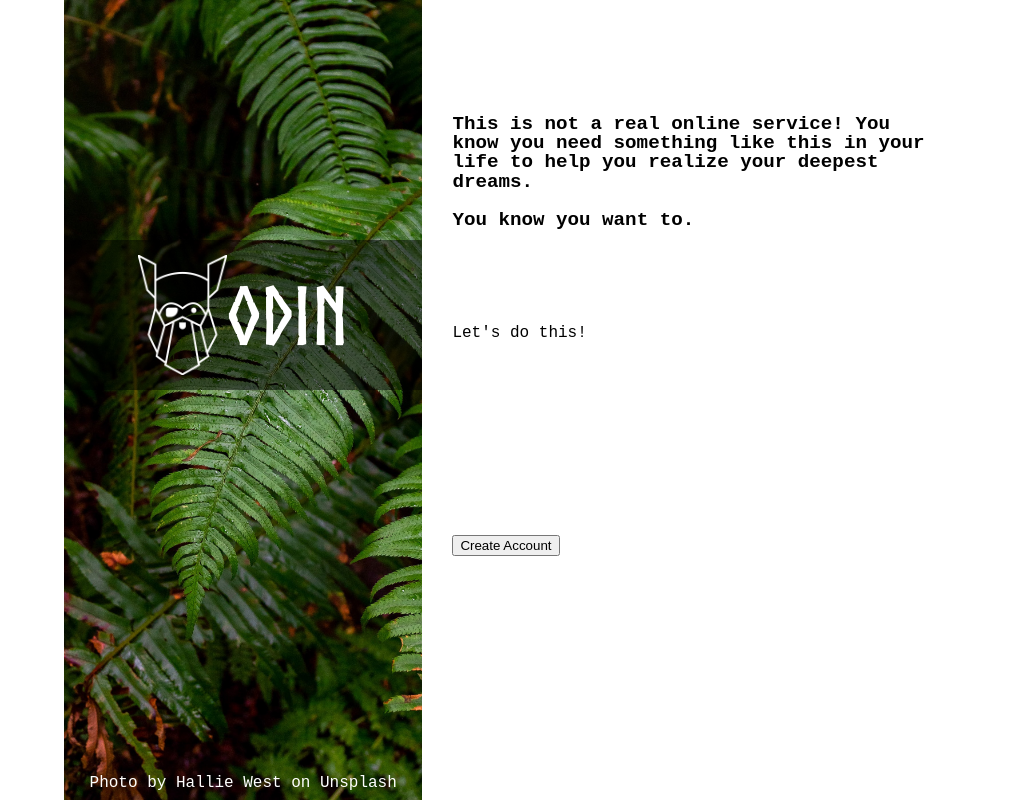
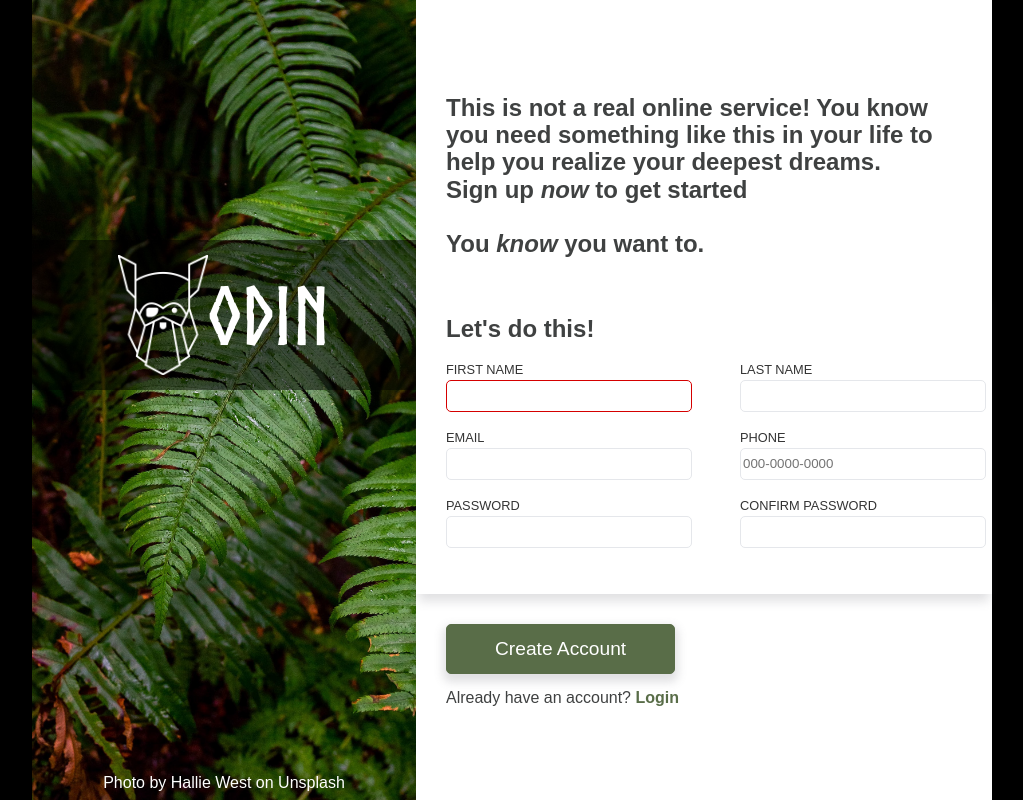
Before and after one commit to amirobinsonmuto/sign-up-form, a plain HTML site: page index.html in a window 1280 px wide. Shown: the whole page, without its empty margins (128-1151 px from the left). Drawn offline with Linux system fonts and the light colour scheme.

Commit message:
Add styling

```diff
--- a/index.html
+++ b/index.html
@@ -22,17 +22,57 @@
     <div class="right-panel">
         <div class="top-section">
             <p>This is not a real online service! You know you need something like this in your life to help you realize your deepest dreams.</p>
+            <p>Sign up <em>now</em> to get started</p>
             <br>
             <p>You <em>know</em> you want to.</p>
         </div>
-        <form action="">
+        <form action="#" method="post">
             <div class="field-section">
-                <legend>Let's do this!</legend>
+                <legend class="legend">Let's do this!</legend>
+
+                <div class="row">
+                    <div class="form-group">
+                        <label for="first_name">First Name</label>
+                        <input type="text" id="first_name" name="first_name"
+                               required >
+                    </div>
+
+                    <div class="form-group">
+                        <label for="last_name">Last Name</label>
+                        <input type="text" id="last_name" name="last_name">
+                    </div>
+                 </div>
+
+                <div class="row">
+                    <div class="form-group">
+                        <label for="email">Email</label>
+                        <input type="email" id="email" name="email">
+                    </div>
+
+                    <div class="form-group">
+                        <label for="phone">Phone</label>
+                        <input type="text" id="phone" name="phone"
+                               placeholder="000-0000-0000">
+                    </div>
+                </div>
+
+                <div class="row">
+                    <div class="form-group">
+                        <label for="password">Password</label>
+                        <input type="password" id="password" name="password">
+                    </div>
+
+                    <div class="form-group">
+                        <label for="confirm-password">Confirm Password</label>
+                        <input type="password" id="confirm-password" name="confirm-password">
+                    </div>
+                </div>
 
             </div>
             <div class="button-section">
                 <button type="submit">Create Account</button>
-
+                <br><br>
+                <p>Already have an account? <a href="#">Login</a></p>
             </div>
         </form>
 
--- a/style.css
+++ b/style.css
@@ -47,33 +47,43 @@ table {
 	border-spacing: 0;
 }
 
-/* font */
+/* custom properties */
+
+:root {
+    --color-gray: #e5e7eb;
+    --color-green: #596D48;
+    --color-main-text: #3f4141;
+}
+
+/* universal font styling*/
 
 @font-face {
     font-family: "Norse-Bold";
     src: url("Norse-Bold.otf");
 }
 
-p, form {
-    font-family: 'Courier New', Courier, monospace;
+p {
+    font-family: Arial, 'Courier New', Courier, monospace;
+    color: var(--color-main-text);
 }
 
-.logo p {
-    font-size: 80px;
-    font-family: "Norse-Bold", Verdana, Geneva, Tahoma, sans-serif;
+em {
+    font-style: italic;
 }
 
-.top-section {
-    font-size: 1.2rem;
+a {
+    text-decoration: none;
+    color: var(--color-green);
     font-weight: bold;
 }
 
 /* page layout */
 
 body {
+    background-color: black;
     display: flex;
     height: 100vh;
-    width: 70%;
+    width: 75%;
     margin: auto;
 }
 
@@ -104,6 +114,11 @@ body {
     top: 30%;
 }
 
+.logo p {
+    font-size: 80px;
+    font-family: "Norse-Bold", Verdana, Geneva, Tahoma, sans-serif;
+}
+
 .logo img {
     height: 80%;
 }
@@ -114,9 +129,21 @@ body {
     padding-bottom: 5px;
 }
 
+button {
+    color: white;
+    font-size: 1.2rem;
+    background-color: var(--color-green);
+    padding: 0.8rem 3rem;
+    border-radius: 5px;
+    border: 1px solid var(--color-green);
+    box-shadow: rgba(100, 100, 111, 0.2) 0px 5px 10px 3px;
+
+}
+
 /*right panel*/
 
 .right-panel {
+    background-color: white;
     width: 60%;
     display: flex;
     flex-direction: column;
@@ -124,6 +151,63 @@ body {
 }
 
 .top-section, .field-section, .button-section {
-    height: 150px;
     padding: 30px;
 }
+
+.top-section {
+    font-size: 1.2rem;
+    font-weight: bold;
+    line-height: 1.7rem;
+    font-size: 1.5rem;
+}
+
+.field-section {
+    box-shadow: rgba(100, 100, 111, 0.2) 0px 10px 10px -3px;
+}
+
+/* form */
+
+legend {
+    margin-bottom: 1.2rem;
+    font-family: Arial, 'Courier New', Courier, monospace;
+    color: var(--color-main-text);
+    font-size: 1.5rem;
+    font-weight: bold;
+}
+
+.row {
+    display: flex;
+    gap: 3rem;
+}
+
+label {
+    display: block;
+    margin: 0.2rem 0;
+    font-family: Arial, 'Courier New', Courier, monospace;
+    color:rgba(0, 0, 0, 0.8);
+    text-transform: uppercase;
+    font-size: 0.8rem;
+}
+
+input {
+    margin-bottom: 1rem;
+    width: 15rem;
+    height: 1.8rem;
+    border-radius: 5px;
+    border: 1px solid var(--color-gray);
+    transition: border 0.25s;
+}
+
+input:focus {
+    outline: none;
+    border: 1px solid #007bff;
+    box-shadow: #007bff 3px 4px 5px -4px;
+}
+
+input:not(:focus):invalid {
+    border: 1px solid #d50000;
+}
+
+input:not(:focus):invalid::after {
+    content: 'Please fix the error.';
+}
```
